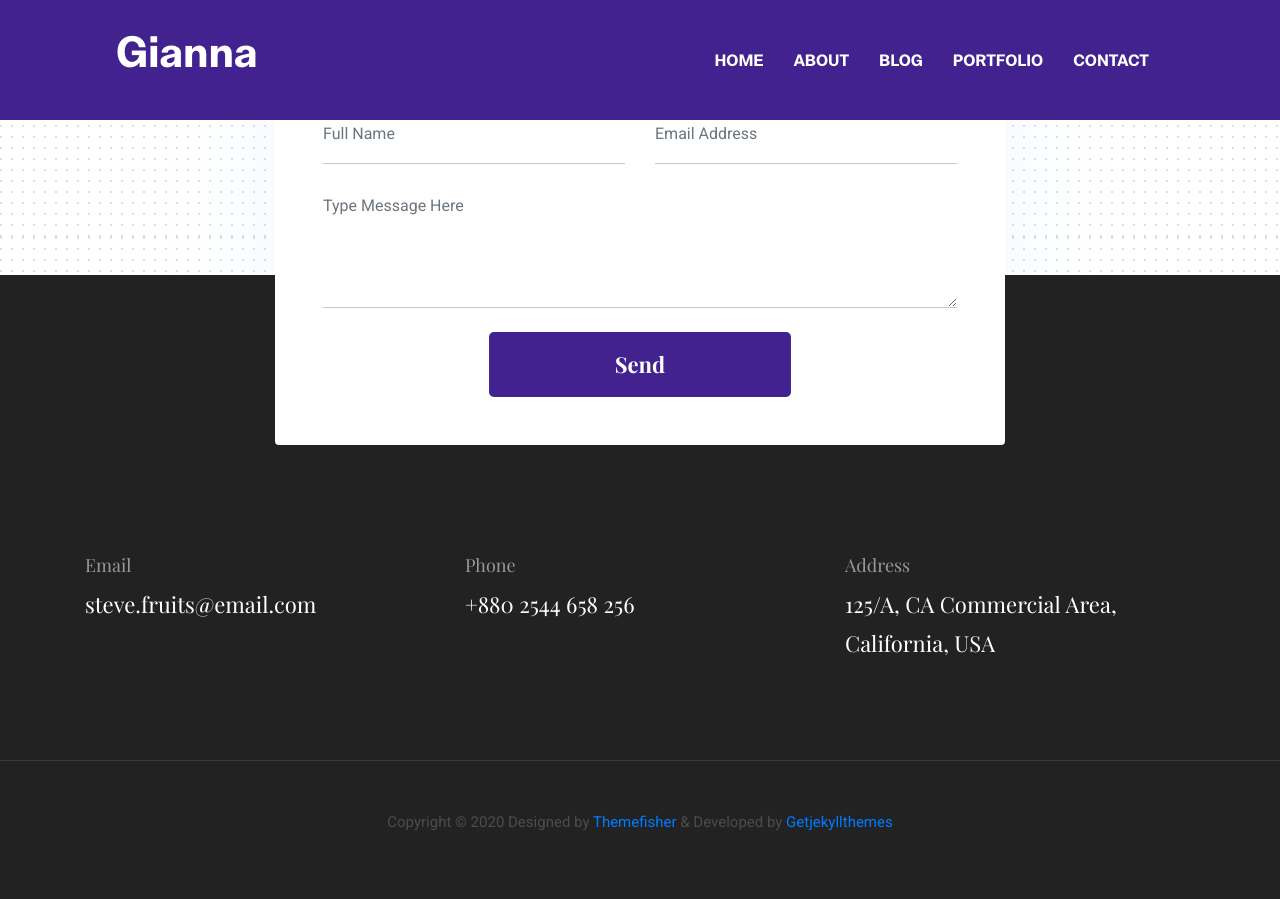
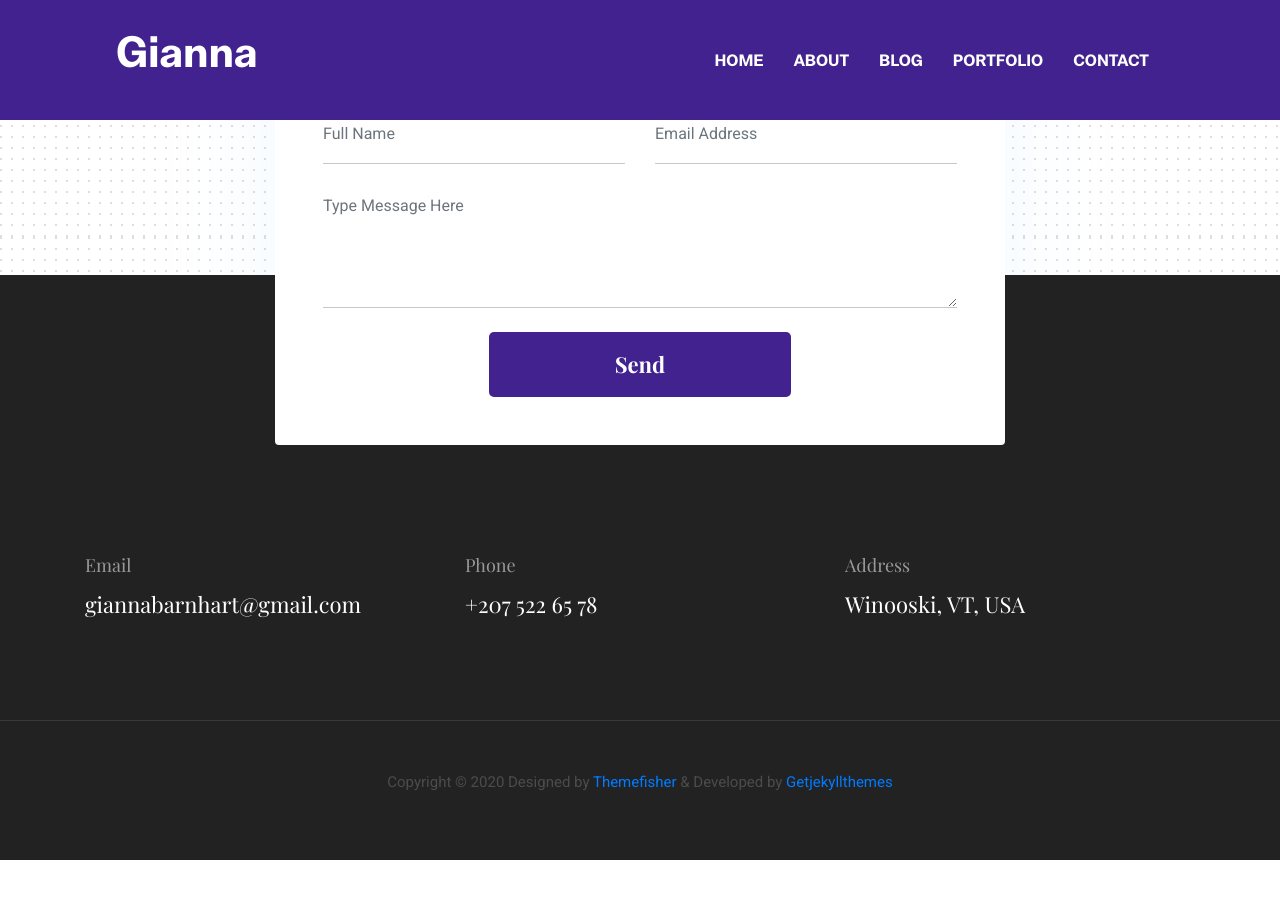
Before and after one commit to gianna2/gianna-barnhart, a Jekyll site: the page built from index.html, in a window 1280 px wide and 900 px high, scrolled down 6590 px. Built offline with Jekyll 4.4.1, drawn with Linux system fonts in a browser that asks for light colours; after the commit the page ends 7450 px from its top, so only the background shows below that; some of the changed text lies outside the part shown.

Commit message:
Update settings.yml

```diff
--- a/_data/settings.yml
+++ b/_data/settings.yml
@@ -4,10 +4,10 @@
 title: Gianna
 logo:
 author: Gianna Barnhart
-description: this is meta description
-email: steve.fruits@email.com
-phone: +880 2544 658 256
-address: 125/A, CA Commercial Area, California, USA
+description: Welcome to my website!
+email: giannabarnhart@gmail.com
+phone: +207 522 65 78
+address: Winooski, VT, USA
 copyright: Copyright &copy; 2020 Designed by [Themefisher](https://themefisher.com) & Developed by [Getjekyllthemes](https://getjekyllthemes.com)
 
 menu:
@@ -38,7 +38,7 @@
 # Hero Section
 
 hero:
-  hero-title: Hi! I’m <br> Christoher <br> UX designer
+  hero-title: Hi! I’m <br> Gianna <br> Champlain 2021
 
 social:
 - {icon: "ti-facebook", link: "#"}
```
